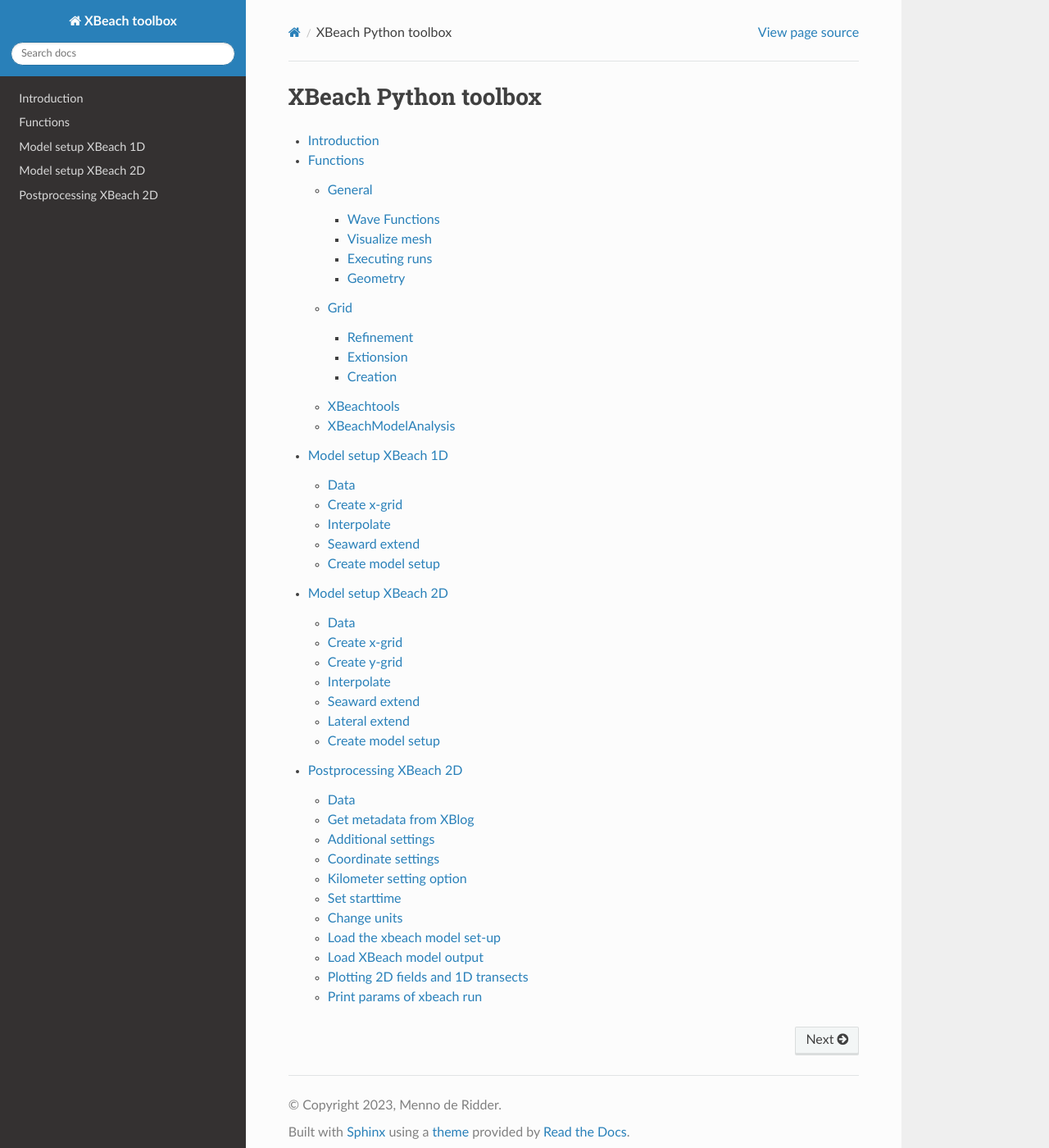
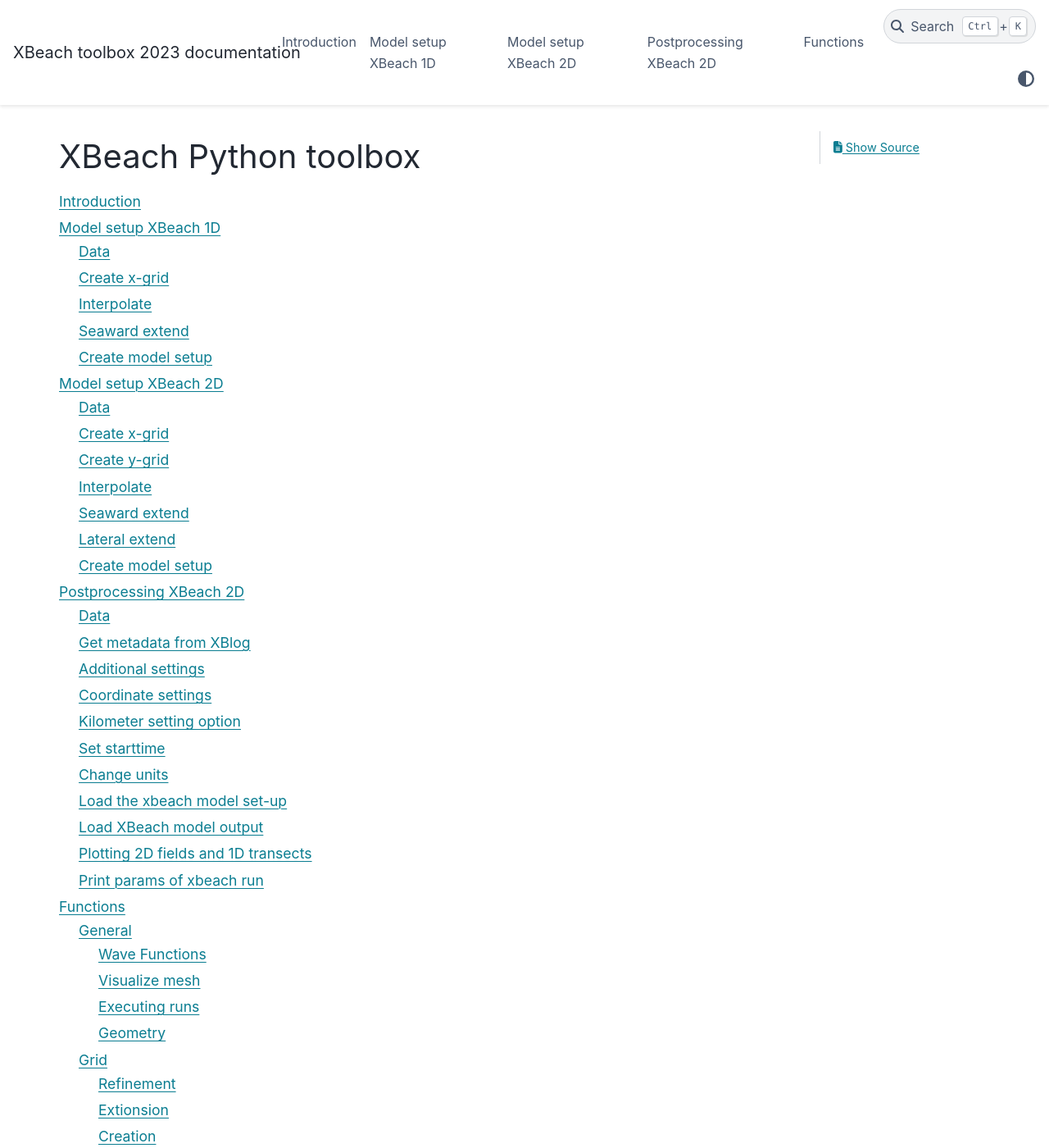
Before and after one commit to openearth/xbeach-toolbox, a Sphinx documentation site: the page built from docs/source/index.rst, in a window 1280 px wide and 1400 px high. Shown: the whole window at 82% size. Built offline with Sphinx 7.4.7 and the PyData theme 0.15.4, drawn with Linux system fonts in a browser that asks for light colours; some of the changed text lies outside the part shown.

Commit message:
change theme

```diff
--- a/docs/requirements.txt
+++ b/docs/requirements.txt
@@ -11,3 +11,4 @@
 nbsphinx==0.9.2
 Sphinx==5.0.2
 sphinx-rtd-theme==1.2.2
+pydata-sphinx-theme==0.13.3
--- a/docs/source/conf.py
+++ b/docs/source/conf.py
@@ -50,7 +50,8 @@ exclude_patterns = []
 # The theme to use for HTML and HTML Help pages.  See the documentation for
 # a list of builtin themes.
 #
-html_theme = 'sphinx_rtd_theme'
+html_theme = 'pydata_sphinx_theme'
+#html_theme = 'sphinx_rtd_theme'
 
 # Add any paths that contain custom static files (such as style sheets) here,
 # relative to this directory. They are copied after the builtin static files,
--- a/docs/source/index.rst
+++ b/docs/source/index.rst
@@ -8,7 +8,7 @@ XBeach Python toolbox
 
 .. toctree::
    introduction
-   functions
    xbeach-setup-1D
    xbeach-setup-2D
    xbeach-post-2D
+   functions
```
